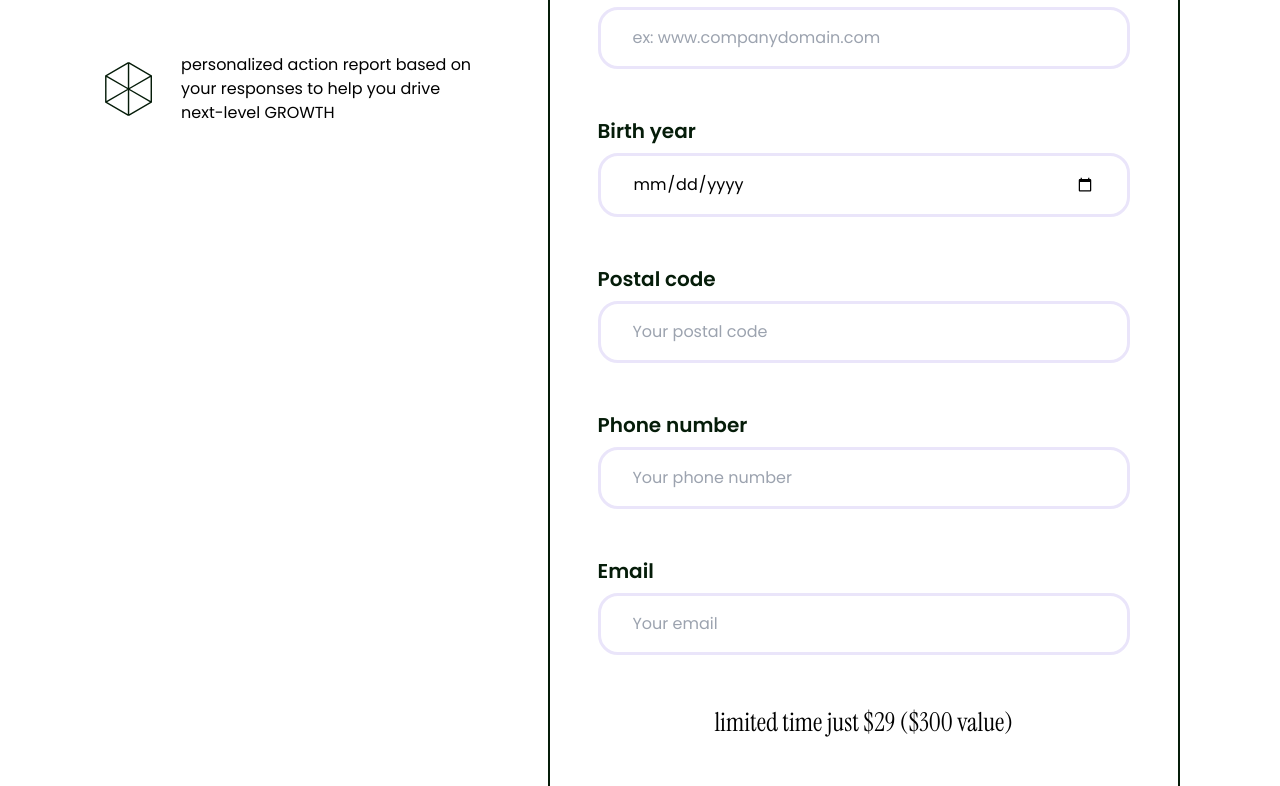
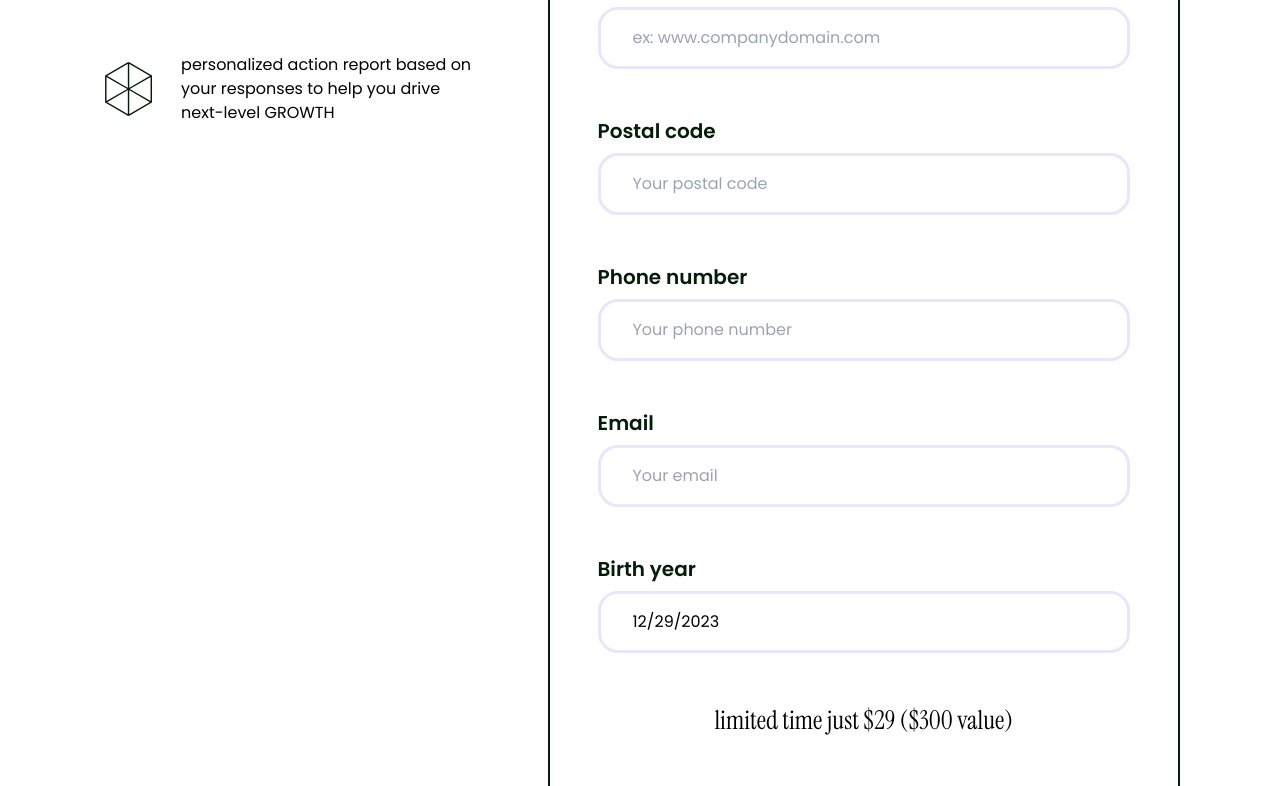
Before and after one commit to Wayskid/Glo-raise, a React (Vite) app in the folder client/: page /get_started/premium_checkout in a window 1280 px wide. Shown: the part 702-1488 px from the top of the page. Built offline with nearby package versions, Linux system fonts and the light colour scheme.

Commit message:
Finishing Touches

```diff
--- a/client/package.json
+++ b/client/package.json
@@ -13,6 +13,7 @@
     "@reduxjs/toolkit": "^2.0.1",
     "axios": "^1.6.4",
     "react": "^18.2.0",
+    "react-datepicker": "^6.1.0",
     "react-dom": "^18.2.0",
     "react-icons": "^5.0.1",
     "react-redux": "^9.0.4",
--- /dev/null
+++ b/client/src/components/reuseable/DateInput.jsx
@@ -0,0 +1,16 @@
+import React, { useState } from "react";
+import DatePicker from "react-datepicker";
+import "react-datepicker/dist/react-datepicker.css";
+
+export default function DateInput({ name, onChange, value, order, label }) {
+  return (
+    <div className={`grid gap-2 row-start-${order}`}>
+      <label htmlFor={name} className="text-Dark text-xl font-semibold">
+        {label}
+      </label>
+      <div className="py-4 px-4 md:px-8 rounded-[20px] border-[3px] border-[#EAE5FA] relative">
+        <DatePicker selected={value} onChange={onChange} name={name} />
+      </div>
+    </div>
+  );
+}
--- a/client/src/components/reuseable/InputField.jsx
+++ b/client/src/components/reuseable/InputField.jsx
@@ -12,8 +12,8 @@ export default function InputField({
   pattern,
 }) {
   return (
-    <div className="grid gap-2">
-      <label htmlFor="" className="text-Dark text-xl font-semibold">
+    <div className={`grid gap-2`}>
+      <label htmlFor={name} className="text-Dark text-xl font-semibold">
         {label}
       </label>
       <input
--- a/client/src/index.css
+++ b/client/src/index.css
@@ -29,12 +29,7 @@ input[type="number"] {
   -moz-appearance: textfield;
 }
 
-/* Change Autocomplete styles in Chrome*/
-input:-webkit-autofill,
-input:-webkit-autofill:hover,
-input:-webkit-autofill:focus {
-  /* border: 1px solid transparent;
-  -webkit-box-shadow: 0 0 0px 1000px transparent inset;
-  transition: background-color 5000s ease-in-out 0s;
-  caret-color: white; */
+.react-datepicker-wrapper input[type="text"] {
+  border: none !important;
+  outline: none;
 }
--- a/client/src/pages/get_started/Free_Checkout.jsx
+++ b/client/src/pages/get_started/Free_Checkout.jsx
@@ -4,6 +4,7 @@ import { useNavigate } from "react-router-dom";
 import { useSelector } from "react-redux";
 import { useCreateFounderMutation } from "../../services/appApi";
 import appContext from "../../context/AppContext";
+import DateInput from "../../components/reuseable/DateInput";
 
 export default function Free_Checkout() {
   const navigate = useNavigate();
@@ -34,12 +35,6 @@ export default function Free_Checkout() {
       pattern: "(https?://)?(www.)+.*",
     },
     {
-      label: "Birth year",
-      id: "birth_year",
-      type: "date",
-      placeholder: "MM/DD/YYYY",
-    },
-    {
       label: "Postal code",
       id: "postal_code",
       type: "text",
@@ -53,7 +48,7 @@ export default function Free_Checkout() {
     },
     { label: "Email", id: "email", type: "email", placeholder: "Your email" },
   ];
-  const [freeFormVal, setFreeFormVal] = useState({});
+  const [freeFormVal, setFreeFormVal] = useState({ birth_year: new Date() });
   function handleChange(e) {
     setFreeFormVal({
       ...freeFormVal,
@@ -176,10 +171,18 @@ export default function Free_Checkout() {
               placeholder={field.placeholder}
               label={field.label}
               onChange={handleChange}
+              value={freeFormVal[field.id]}
               required={true}
               pattern={field.pattern}
             />
           ))}
+          <DateInput
+            name="birth_year"
+            label="Birth year"
+            onChange={(e) => setFreeFormVal({ ...freeFormVal, birth_year: e })}
+            value={freeFormVal.birth_year}
+            order="5"
+          />
         </div>
         <button
           className="p-4 bg-Dark text-white rounded-[4px] border-2 border-Dark md:mx-auto mx-[unset]"
--- a/client/src/pages/get_started/Prem_Checkout.jsx
+++ b/client/src/pages/get_started/Prem_Checkout.jsx
@@ -7,6 +7,7 @@ import {
   useCreateFounderMutation,
 } from "../../services/appApi";
 import appContext from "../../context/AppContext";
+import DateInput from "../../components/reuseable/DateInput";
 
 export default function Prem_Checkout() {
   const navigate = useNavigate();
@@ -38,12 +39,6 @@ export default function Prem_Checkout() {
       pattern: "(https?://)?(www.)+.*",
     },
     {
-      label: "Birth year",
-      id: "birth_year",
-      type: "date",
-      placeholder: "MM/DD/YYYY",
-    },
-    {
       label: "Postal code",
       id: "postal_code",
       type: "text",
@@ -58,7 +53,9 @@ export default function Prem_Checkout() {
     { label: "Email", id: "email", type: "email", placeholder: "Your email" },
   ];
 
-  const [premiumFormVal, setPremiumFormVal] = useState({});
+  const [premiumFormVal, setPremiumFormVal] = useState({
+    birth_year: new Date(),
+  });
   function handleChange(e) {
     setPremiumFormVal({
       ...premiumFormVal,
@@ -102,6 +99,7 @@ export default function Prem_Checkout() {
       });
   }
 
+  console.log(premiumFormVal);
   return (
     <div className="grid gap-[50px] base:gap-[68px] base:grid-cols-[0.6fr_1fr] pb-[70px] md:pb-[90px] base:pb-[132px] py-[64px] w-[min(1176px,100%)] mx-auto px-4 md:px-[48px]">
       <div className="grid gap-12 order-2 base:order-[unset] self-start">
@@ -248,10 +246,20 @@ export default function Prem_Checkout() {
               placeholder={field.placeholder}
               label={field.label}
               onChange={handleChange}
+              value={premiumFormVal[field.id]}
               required={true}
               pattern={field.pattern}
             />
           ))}
+          <DateInput
+            name="birth_year"
+            label="Birth year"
+            onChange={(e) =>
+              setPremiumFormVal({ ...premiumFormVal, birth_year: e })
+            }
+            value={premiumFormVal.birth_year}
+            order="5"
+          />
         </div>
         <p className="[font-family:'Instrument_Serif',serif;] text-[26px] text-center">
           limited time just $29 ($300 value)
```
Also changed, not shown: 1 other file (tests, documents, lock files or other folders).
